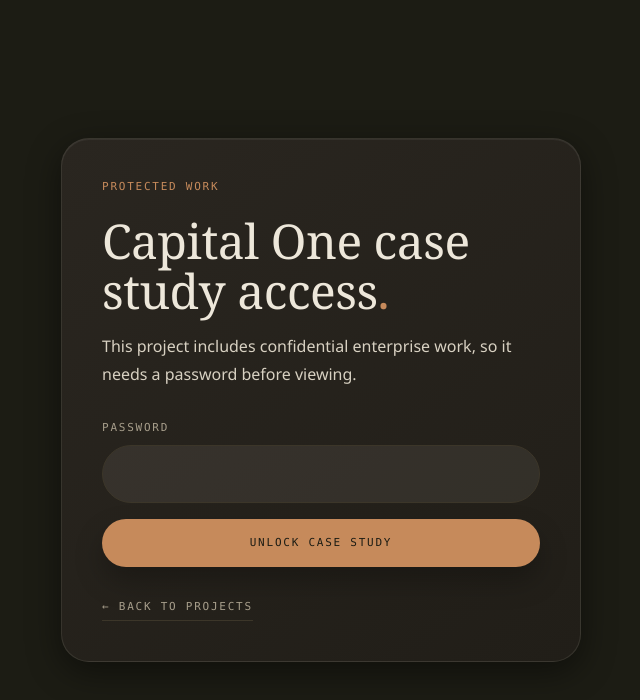
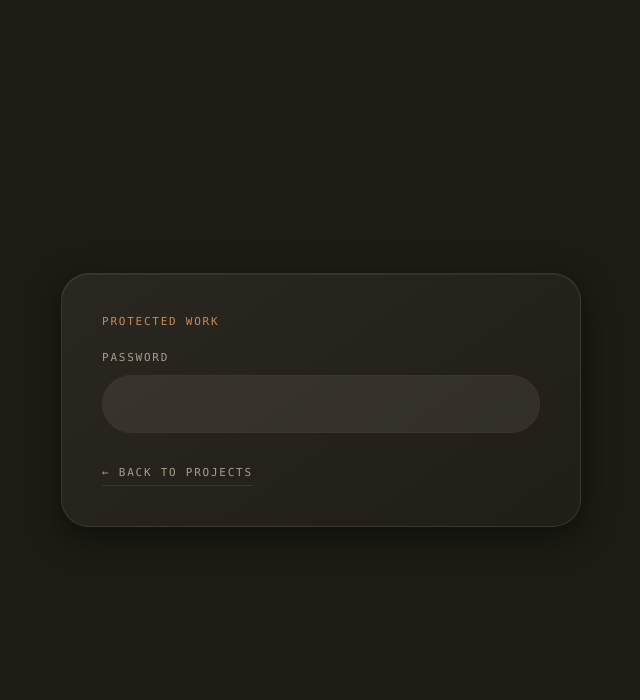
Before and after one commit to nikkim97/portfolio-2026, a Next.js app: page /case-study/access in a window 1280 px wide. Shown: the top 700 px of the page, without its empty margins (319-959 px from the left). Built offline with nearby package versions, Linux system fonts and the light colour scheme; no server answers.

Commit message:
Update page.tsx

```diff
--- a/app/case-study/access/page.tsx
+++ b/app/case-study/access/page.tsx
@@ -10,7 +10,7 @@
 
 export const metadata = caseStudyMetadata({
   title: "Protected Case Study",
-  description: "Password-protected Capital One case study access.",
+  description: "Protected portfolio work.",
   slug: "access",
 });
 
@@ -44,17 +44,6 @@
         <p className="mono-label mb-5" style={{ color: "var(--accent-text)" }}>
           Protected Work
         </p>
-        <h1
-          className="serif-display mb-4"
-          style={{ fontSize: "clamp(32px, 5vw, 48px)", lineHeight: 1.05, fontWeight: 400 }}
-        >
-          Capital One case study access
-          <span style={{ color: "var(--accent)" }}>.</span>
-        </h1>
-        <p className="mb-8 leading-7" style={{ color: "var(--body)" }}>
-          This project includes confidential enterprise work, so it needs a password before viewing.
-        </p>
-
         <form action="/api/case-study-access" method="post" className="flex flex-col gap-4">
           <input type="hidden" name="redirect" value={redirect} />
           <label className="flex flex-col gap-2">
@@ -78,16 +67,8 @@
               That password didn&apos;t work. Try again.
             </p>
           )}
-          <button
-            className="mono-label rounded-full px-6 py-4 transition-transform duration-200 hover:-translate-y-0.5"
-            type="submit"
-            style={{
-              background: "var(--accent)",
-              color: "var(--background)",
-              boxShadow: "0 14px 28px rgba(0, 0, 0, 0.25)",
-            }}
-          >
-            Unlock Case Study
+          <button className="sr-only" type="submit">
+            Submit password
           </button>
         </form>
 
```
